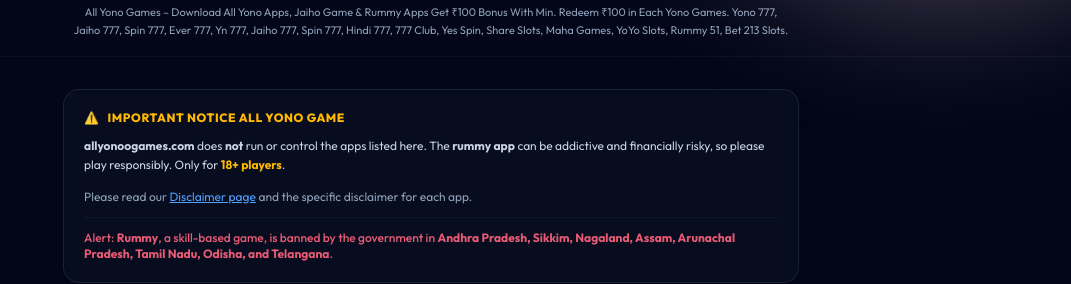
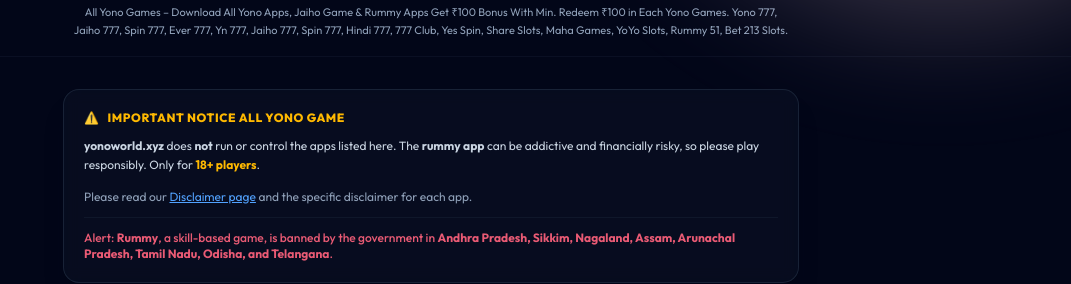
Before and after one commit to yono-app/yonoworld, a Next.js app: page /disclaimer in a window 1280 px wide. Shown: the part 3980-4264 px from the top of the page, without its empty margins (209-1280 px from the left). Built offline with nearby package versions, Linux system fonts and the light colour scheme; no server answers.

Commit message:
Fix Issue

```diff
--- a/app/components/Footer.tsx
+++ b/app/components/Footer.tsx
@@ -1,7 +1,21 @@
+"use client";
+
+import { useState } from "react";
 import Link from "next/link";
 
 export default function Footer() {
+  const [copied, setCopied] = useState(false);
   const year = new Date().getFullYear();
+
+  const handleCopy = async () => {
+    try {
+      await navigator.clipboard.writeText(window.location.href);
+      setCopied(true);
+      setTimeout(() => setCopied(false), 2000);
+    } catch (err) {
+      console.error("Failed to copy link: ", err);
+    }
+  };
 
   return (
     <footer className="bg-slate-950 text-slate-400 mt-auto border-t border-slate-900 font-sans antialiased">
@@ -27,7 +41,7 @@
             <span>⚠️</span> Important Notice All Yono Game
           </h3>
           <p className="text-slate-300 text-xs leading-relaxed">
-            <strong>allyonoogames.com</strong> does <strong>not</strong> run or control the apps listed here. The{" "}
+            <strong>yonoworld.xyz</strong> does <strong>not</strong> run or control the apps listed here. The{" "}
             <strong>rummy app</strong> can be addictive and financially risky, so please play responsibly. Only for{" "}
             <strong className="text-amber-400">18+ players</strong>.
           </p>
@@ -50,7 +64,7 @@
           <div className="space-y-1">
             <h4 className="text-white font-extrabold tracking-tight text-sm">Yono Rummy Apk :-</h4>
             <p className="text-slate-400 leading-relaxed">
-              <a href="https://allyonoogames.com/yono-rummy/" target="_blank" rel="noopener noreferrer" className="text-blue-400 hover:underline">
+              <a href="https://yonoworld.xyz/yono-rummy/" target="_blank" rel="noopener noreferrer" className="text-blue-400 hover:underline">
                 Yonorummy
               </a>{" "}
               is India's top rummy platform. Download and get a daily bonus of ₹68. Offer valid for a limited time for all users.
@@ -61,7 +75,7 @@
           <div className="space-y-1">
             <h4 className="text-white font-extrabold tracking-tight text-sm">Yono VIP Apk :-</h4>
             <p className="text-slate-400 leading-relaxed">
-              <a href="https://allyonoogames.com/yono-vip/" target="_blank" rel="noopener noreferrer" className="text-blue-400 hover:underline">
+              <a href="https://yonoworld.xyz/yono-vip/" target="_blank" rel="noopener noreferrer" className="text-blue-400 hover:underline">
                 Yonovip
               </a>{" "}
               features high-stakes action. Play slots, poker, and rummy with 24/7 withdrawals. Best-in-class gaming experience.
@@ -72,7 +86,7 @@
           <div className="space-y-1">
             <h4 className="text-white font-extrabold tracking-tight text-sm">Yono Games :-</h4>
             <p className="text-slate-400 leading-relaxed">
-              <a href="https://allyonoogames.com/yono-games/" target="_blank" rel="noopener noreferrer" className="text-blue-400 hover:underline">
+              <a href="https://yonoworld.xyz/yono-games/" target="_blank" rel="noopener noreferrer" className="text-blue-400 hover:underline">
                 Yonogames
               </a>{" "}
               provides smooth slots and casino machines. Instant withdrawal and high-speed gameplay. Signup today and claim ₹89 free bonus.
@@ -101,9 +115,15 @@
             <span className="text-base">🔗</span>
             <span>Spread the word! Share this list with friends.</span>
           </div>
-          <button className="w-full sm:w-auto flex items-center justify-center gap-2 bg-gradient-to-r from-blue-600 to-indigo-600 hover:from-blue-700 hover:to-indigo-700 text-white text-xs font-extrabold px-5 py-2.5 rounded-xl shadow-lg shadow-indigo-600/10 active:scale-95 transition-all duration-150 cursor-pointer">
-            <span>📤</span>
-            <span>Copy Share Link</span>
+          <button
+            onClick={handleCopy}
+            className={`w-full sm:w-auto flex items-center justify-center gap-2 text-white text-xs font-extrabold px-5 py-2.5 rounded-xl shadow-lg active:scale-95 transition-all duration-150 cursor-pointer ${copied
+                ? "bg-gradient-to-r from-emerald-600 to-teal-600 shadow-emerald-600/10"
+                : "bg-gradient-to-r from-blue-600 to-indigo-600 hover:from-blue-700 hover:to-indigo-700 shadow-indigo-600/10"
+              }`}
+          >
+            <span>{copied ? "✅" : "📤"}</span>
+            <span>{copied ? "Copied!" : "Copy Share Link"}</span>
           </button>
         </div>
 
--- a/app/page.tsx
+++ b/app/page.tsx
@@ -10,9 +10,9 @@
 ].join(", ");
 
 export const metadata: Metadata = {
-  title: `${SITE_NAME} – Download Yono`,
+  title: `${SITE_NAME} – Download Yono APP`,
   description:
-    "Discover 50+ Yono apps — compare signup bonuses, min withdrawal limits & user ratings. Find the best Yono , Slots & casino apps, updated daily.",
+    "Discover 70+ Yono apps — compare signup bonuses, min withdrawal limits & user ratings. Find the best Yono , Slots & casino apps, updated daily.",
   keywords: allKeywords,
   alternates: { canonical: SITE_URL },
   openGraph: {
```
